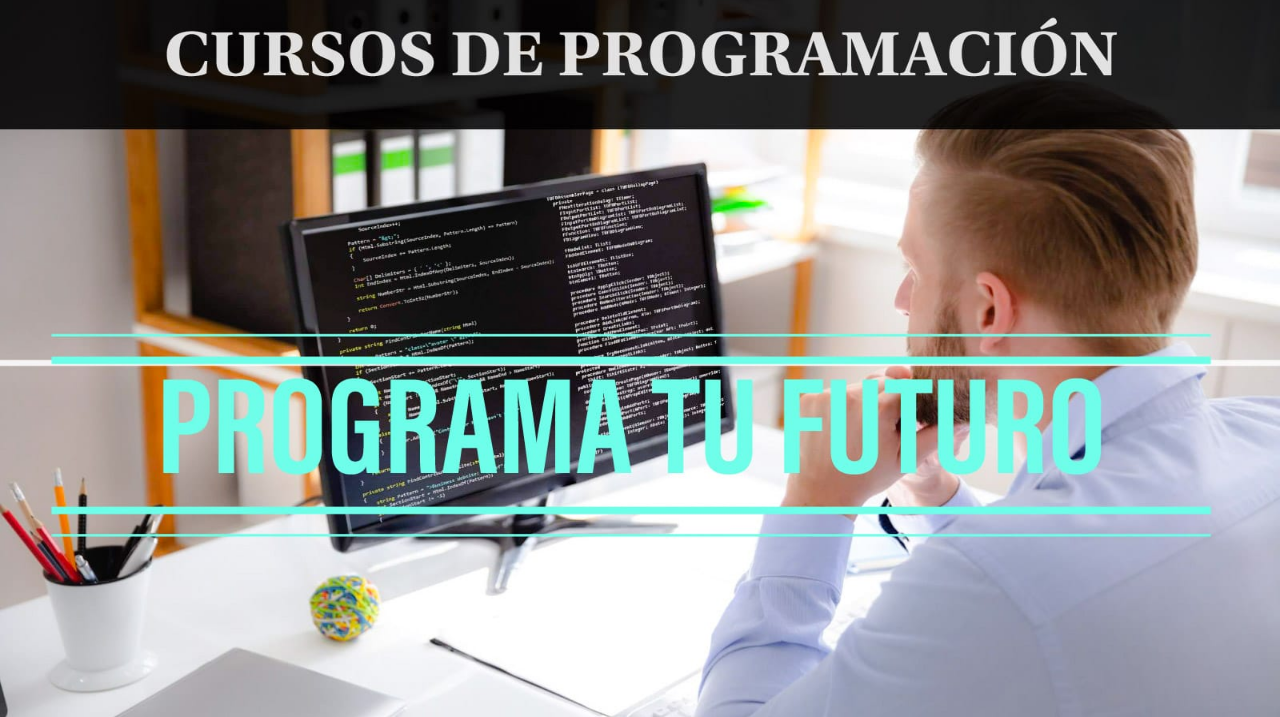
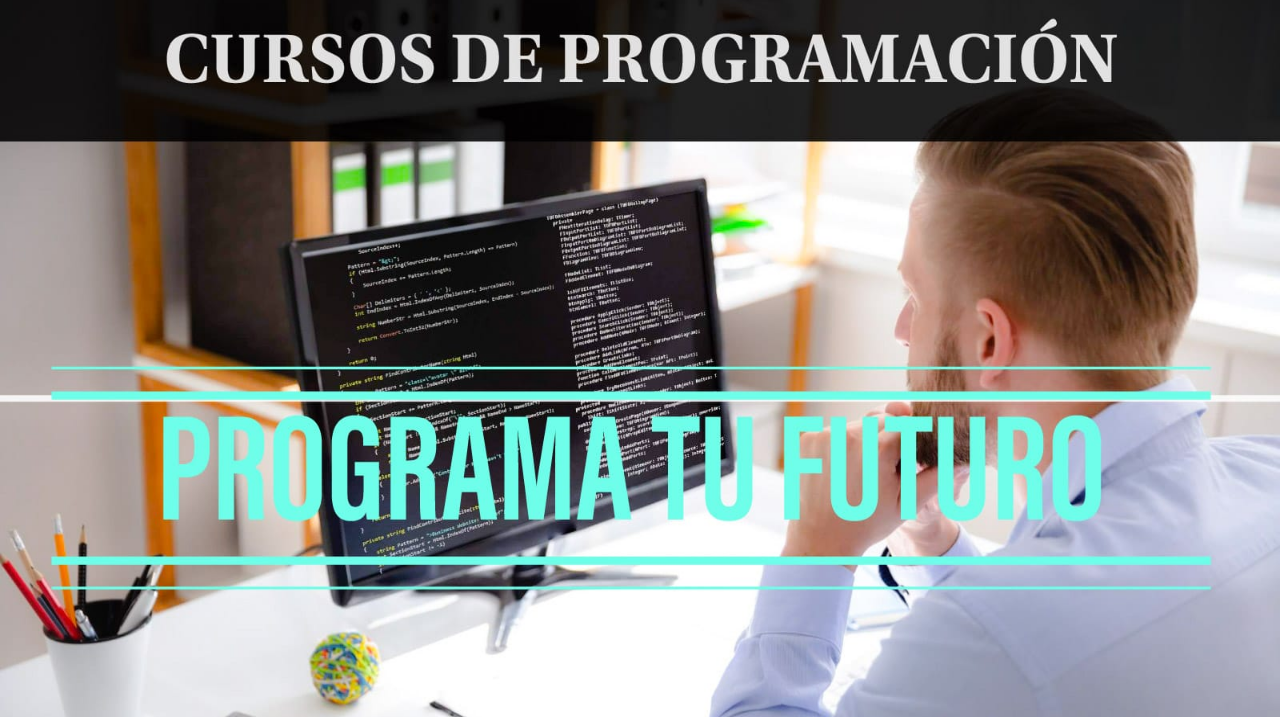
Before and after one commit to elvis-ar/elvis-ar.github.io, a plain HTML site: page index.html in a window 1280 px wide. Shown: the part 83-800 px from the top of the page. Drawn offline with Linux system fonts and the light colour scheme.

Commit message:
subiendo mobil y tablet - ok

```diff
--- a/src/css/main.css
+++ b/src/css/main.css
@@ -4,13 +4,19 @@
     box-sizing: border-box;
 }
 .container__principal {
-    height: 90vh;
+    height: 100vh;
    /*  background: linear-gradient(180deg, rgba(2,0,36,1) 0%, rgba(255,255,255,1) 100%); */
 }
 
 .img-principal{
     width: 100%;
-    height: 100vh;
-    margin-top: -9px;
+    height: 99.99%;
+    margin-top: -10px;
 
 }
+
+@media (min-width: 800px){
+    .img-principal{
+        height: 110vh;
+    }
+}
```
